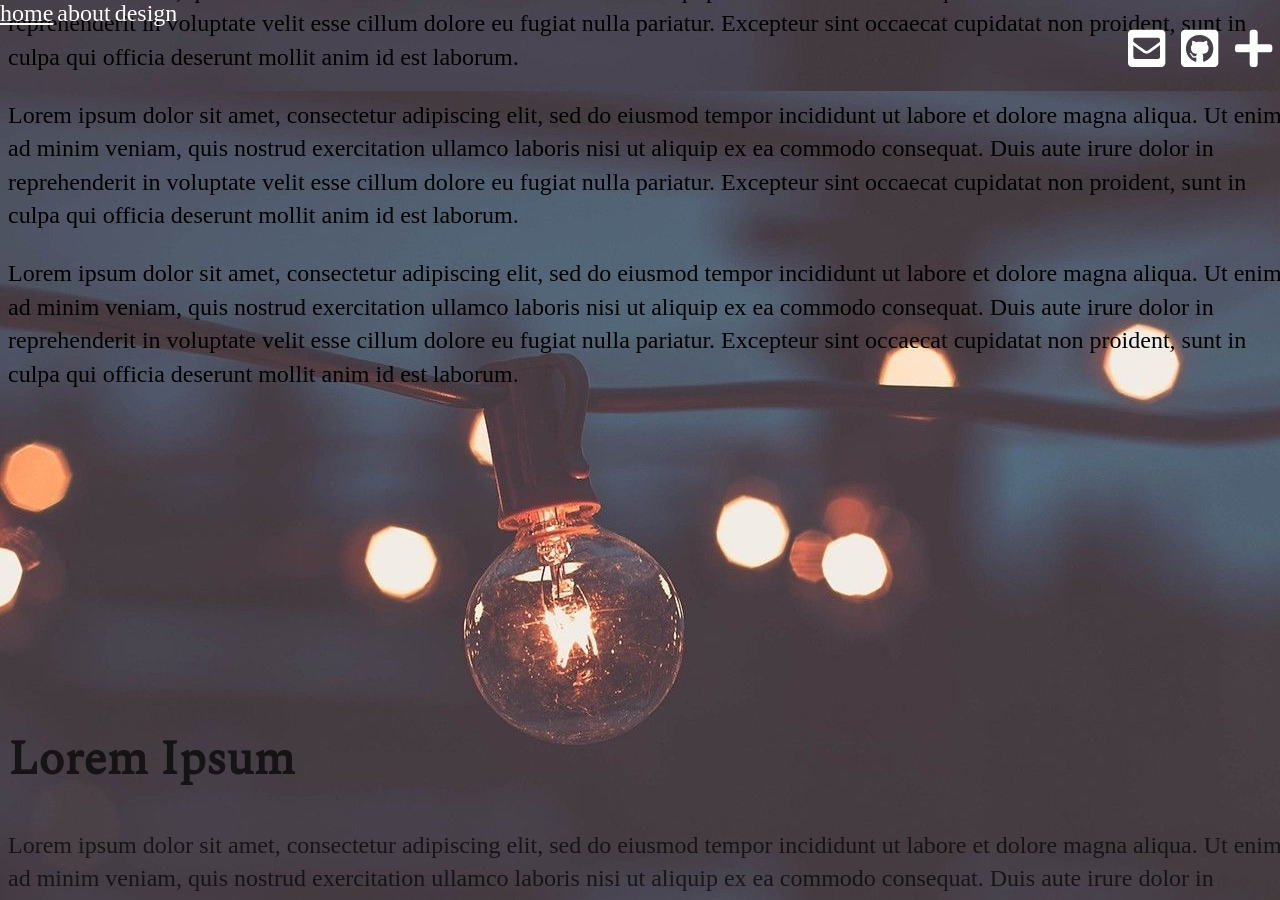
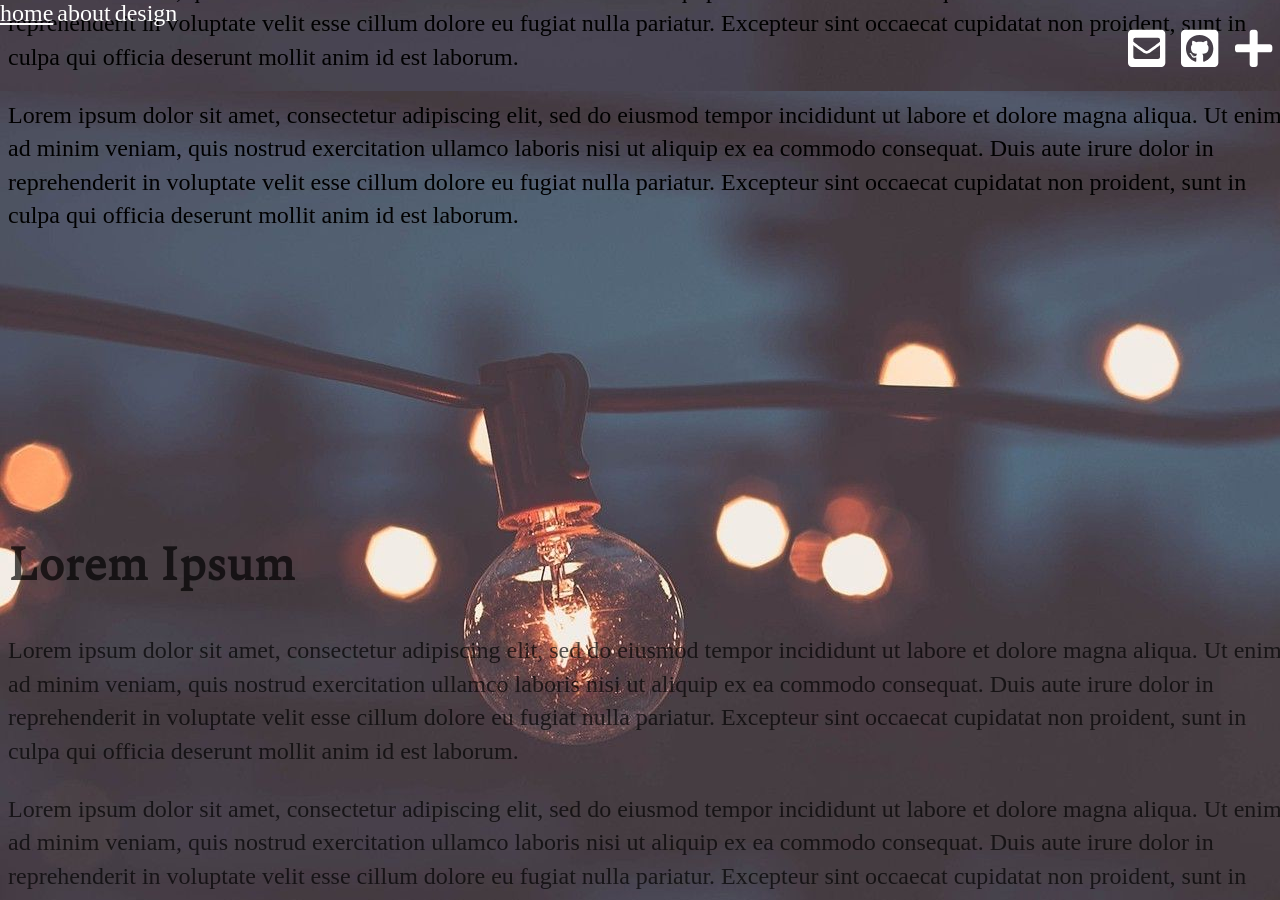
Before and after one commit to caIcutec/caIcutec.github.io, a Jekyll site: the page built from index.html, in a window 1280 px wide and 900 px high, scrolled down 989 px. Built offline with Jekyll 4.4.1, drawn with Linux system fonts in a browser that asks for light colours; nearby versions of some CDN libraries; some of the changed text lies outside the part shown.

Commit message:
Update index.html

```diff
--- a/index.html
+++ b/index.html
@@ -11,5 +11,4 @@
 	<p> Lorem ipsum dolor sit amet, consectetur adipiscing elit, sed do eiusmod tempor incididunt ut labore et dolore magna aliqua. Ut enim ad minim veniam, quis nostrud exercitation ullamco laboris nisi ut aliquip ex ea commodo consequat. Duis aute irure dolor in reprehenderit in voluptate velit esse cillum dolore eu fugiat nulla pariatur. Excepteur sint occaecat cupidatat non proident, sunt in culpa qui officia deserunt mollit anim id est laborum.</p>
 	<p> Lorem ipsum dolor sit amet, consectetur adipiscing elit, sed do eiusmod tempor incididunt ut labore et dolore magna aliqua. Ut enim ad minim veniam, quis nostrud exercitation ullamco laboris nisi ut aliquip ex ea commodo consequat. Duis aute irure dolor in reprehenderit in voluptate velit esse cillum dolore eu fugiat nulla pariatur. Excepteur sint occaecat cupidatat non proident, sunt in culpa qui officia deserunt mollit anim id est laborum.</p>
 	<p> Lorem ipsum dolor sit amet, consectetur adipiscing elit, sed do eiusmod tempor incididunt ut labore et dolore magna aliqua. Ut enim ad minim veniam, quis nostrud exercitation ullamco laboris nisi ut aliquip ex ea commodo consequat. Duis aute irure dolor in reprehenderit in voluptate velit esse cillum dolore eu fugiat nulla pariatur. Excepteur sint occaecat cupidatat non proident, sunt in culpa qui officia deserunt mollit anim id est laborum.</p>
-	<p> Lorem ipsum dolor sit amet, consectetur adipiscing elit, sed do eiusmod tempor incididunt ut labore et dolore magna aliqua. Ut enim ad minim veniam, quis nostrud exercitation ullamco laboris nisi ut aliquip ex ea commodo consequat. Duis aute irure dolor in reprehenderit in voluptate velit esse cillum dolore eu fugiat nulla pariatur. Excepteur sint occaecat cupidatat non proident, sunt in culpa qui officia deserunt mollit anim id est laborum.</p>
 </div>
```
